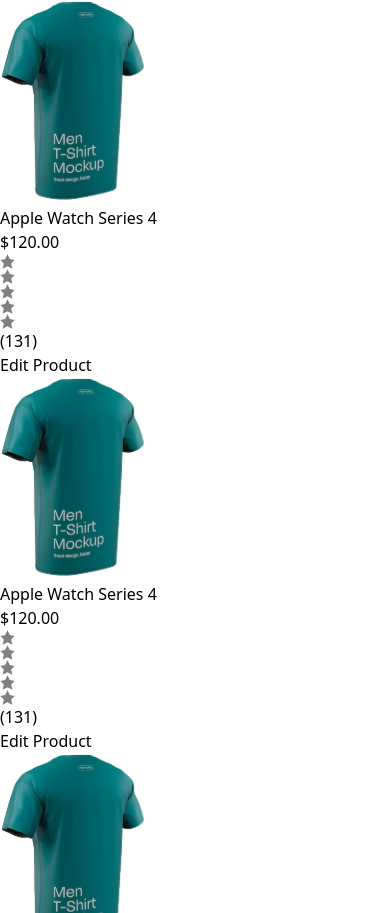
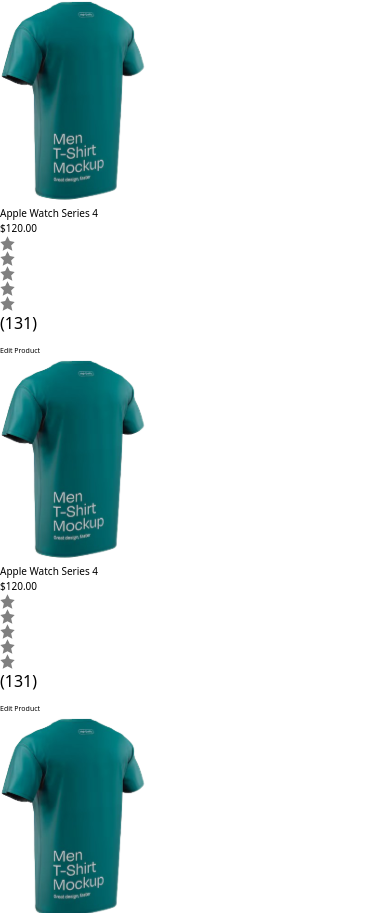
Before and after one commit to DamilareArise/realmerch, a React (Vite) app in the folder frontend/realmerch/: page /admin/dashboard in a window 390 px wide. Shown: the part 2811-3724 px from the top of the page. Built offline with nearby package versions, Linux system fonts and the light colour scheme; no server answers.

Commit message:
Refactor Top Selling Product component and styles

```diff
--- a/frontend/realmerch/src/components/AdminDash/TopSellingCard.jsx
+++ b/frontend/realmerch/src/components/AdminDash/TopSellingCard.jsx
@@ -5,16 +5,16 @@ const TopSellingCard = () => {
     console.log("Selected Rating:", rating);
   };
   return (
-    <div className="flex flex-col  w-[180px] md:w-[280px] shadow-2xl shadow-[#0000001A] rounded-[20px] py-[12px] md:py-[16px] px-[14px] md:px-[20px] bg-[#E3E3E3]">
+    <div className="flex flex-col topSeller w-[180px] md:w-[280px] shadow-2xl shadow-[#0000001A] rounded-[20px] py-[12px] md:py-[16px] px-[14px] md:px-[20px] bg-[#E3E3E3]">
       <div className="py-[15px] px-[15px] bg-[#FFFFFF] rounded-[12px] flex justify-center">
         <img src={mock} alt="" width={150} height={100} className="w-[100px] md:w-[150px] md:h-[100px]"/>
       </div>
 
       <div className="pt-[14px] flex flex-col justify-start gap-[8px] rounded-b-[12px] bg-[#E3E3E3]">
         <span className="flex flex-col gap-[4px]">
-          <p className="text-[#202224] font-[700] text-[12px] md:text-[16px]">Apple Watch Series 4 </p>
+          <p className="topName text-[#202224] font-[700] text-[12px] md:text-[16px]">Apple Watch Series 4 </p>
 
-          <p className="text-[#845649] font-[700] text-[14px]">$120.00</p>
+          <p className="topPrice text-[#845649] font-[700] text-[14px]">$120.00</p>
         </span>
 
         <div className="flex">
@@ -22,7 +22,7 @@ const TopSellingCard = () => {
         <p className="font-[600] text-[12px] text-gray-400">(131)</p>
         </div>
 
-        <button className="px-[28px] md:px-[40px] py-[8px] md:py-[10px] rounded-[17px] bg-[#845649] self-start text-[#FFFFFF] text-[10px] md:text-[14px] font-[700]">
+        <button className="topButton px-[28px] md:px-[40px] py-[8px] md:py-[10px] rounded-[17px] bg-[#845649] self-start text-[#FFFFFF] text-[10px] md:text-[14px] font-[700]">
           Edit Product
         </button>
       </div>
--- a/frontend/realmerch/src/components/AdminDash/TopSellingSection.jsx
+++ b/frontend/realmerch/src/components/AdminDash/TopSellingSection.jsx
@@ -5,7 +5,7 @@ const TopSellingSection = () => {
   return (
     <div>
       <p className="text-[20px] md:text-[34px] font-[500] mb-[16px] md:mb-[24px]">Top Selling Product</p>
-      <div className="flex flex-wrap /justify-between gap-[18px] xl:gap-[30px]">
+      <div className="flex flex-wrap /justify-between gap-[10px] md:gap-[18px] xl:gap-[30px]">
         <TopSellingCard />
         <TopSellingCard />
         <TopSellingCard />
--- a/frontend/realmerch/src/index.css
+++ b/frontend/realmerch/src/index.css
@@ -121,6 +121,20 @@ li img{
   .textt{
     font-size: 10px;
   }
+
+  .topSeller{
+    width: 170px;
+  }
+
+  .topPrice{
+    font-size: 10px;
+  }
+  .topButton{
+    font-size: 7px;
+  }
+  .topName{
+    font-size: 10px;
+  }
 }
 @media (max-width: 376px){
   .boxx{
@@ -129,6 +143,19 @@ li img{
 
   .textt{
     font-size: 11px;
+  }
+  .topSeller{
+    width: 150px;
+  }
+
+  .topPrice{
+    font-size: 10px;
+  }
+  .topButton{
+    font-size: 7px;
+  }
+  .topName{
+    font-size: 10px;
   }
 }
 
@@ -140,6 +167,20 @@ li img{
   .textt{
     font-size: 11px;
   }
+
+  .topSeller{
+    width: 150px;
+  }
+
+  .topPrice{
+    font-size: 10px;
+  }
+  .topButton{
+    font-size: 7px;
+  }
+  .topName{
+    font-size: 10px;
+  }
 }
 
 @media (max-width: 350px){
@@ -149,4 +190,18 @@ li img{
   .textt{
     font-size: 9px;
   }
+
+  .topSeller{
+    width: 130px;
+  }
+
+  .topPrice{
+    font-size: 10px;
+  }
+  .topButton{
+    font-size: 7px;
+  }
+  .topName{
+    font-size: 10px;
+  }
 }
```
